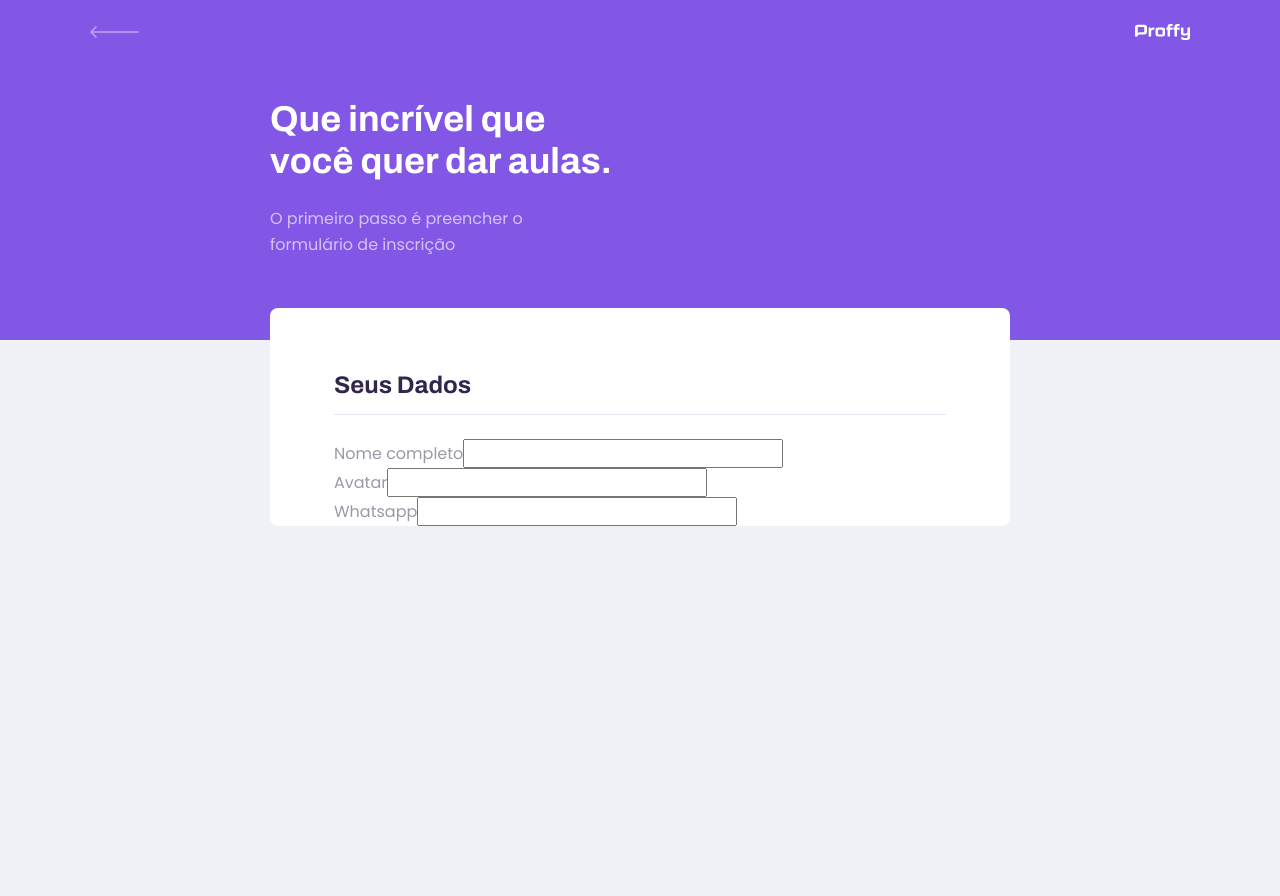
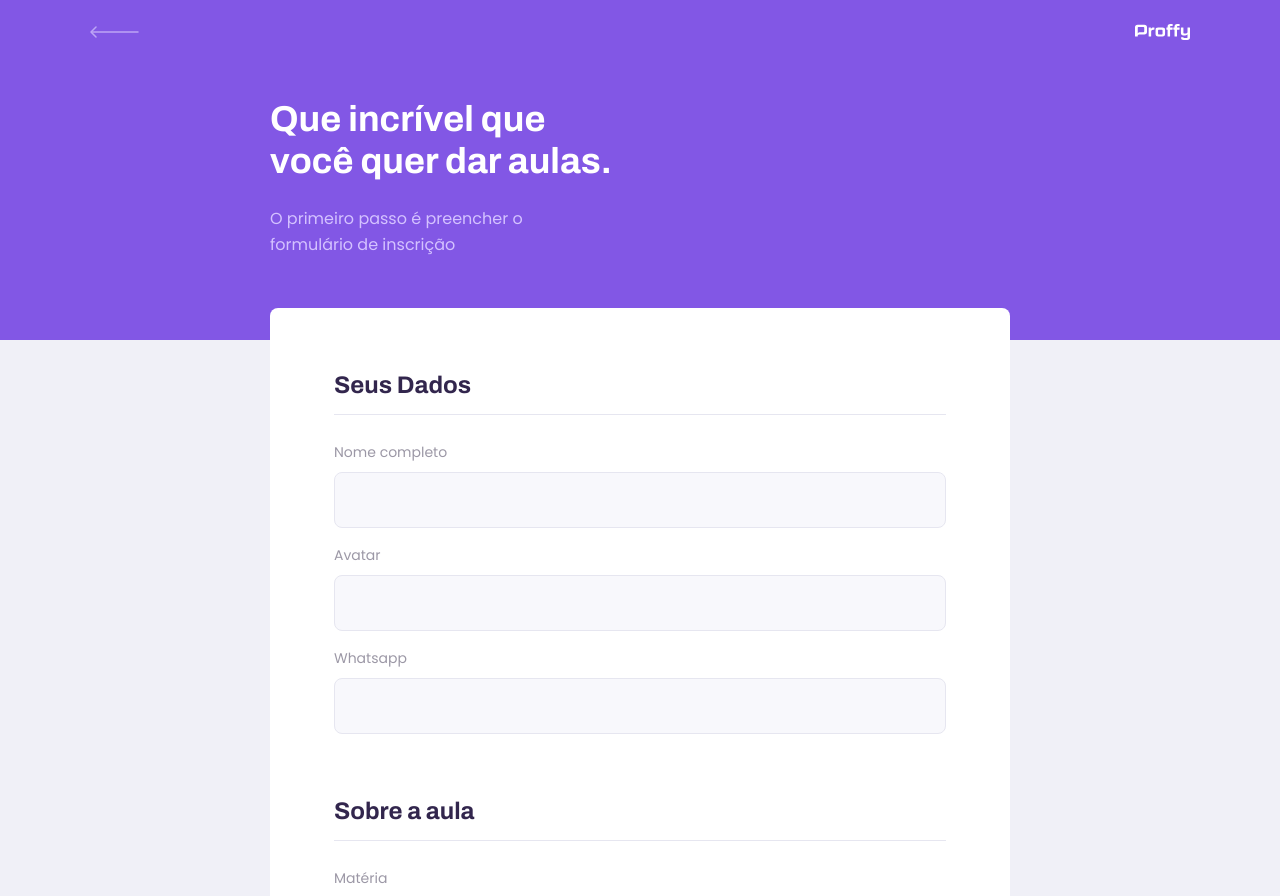
Before and after one commit to Diogo0602x/NLW-2-Trilha-Booster, a React (Create React App) app in the folder web/: page /give-classes in a window 1280 px wide. Shown: the top 896 px of the page. Before the commit the page ends 800 px from the top, so only its background shows below. Built offline with nearby package versions, Linux system fonts and the light colour scheme.

Commit message:
Textare criado

```diff
--- a/web/src/pages/TeacherForm/index.tsx
+++ b/web/src/pages/TeacherForm/index.tsx
@@ -1,8 +1,9 @@
 import React from 'react';
 
+import PageHeader from '../../components/PageHeader';
+import Input from '../../components/Input';
+
 import './styles.css';
-
-import PageHeader from '../../components/PageHeader';
 
 function TeacherForm() {
   return (
@@ -16,20 +17,16 @@
       <fieldset>
         <legend>Seus Dados</legend>
 
-        <div className="input-block">
-              <label htmlFor="name">Nome completo</label>
-              <input type="text"id="name"/>
-            </div>
+        <Input name="name" label="Nome completo"/>
+        <Input name="avatar" label="Avatar"/>
+        <Input name="whatsapp" label="Whatsapp"/>
+      </fieldset>
 
-            <div className="input-block">
-              <label htmlFor="avatar">Avatar</label>
-              <input type="text"id="avatar"/>
-            </div>
+      <fieldset>
+        <legend>Sobre a aula</legend>
 
-            <div className="input-block">
-              <label htmlFor="whatsapp">Whatsapp</label>
-              <input type="text"id="whatsapp"/>
-            </div>
+          <Input name="subject" label="Matéria"/>
+          <Input name="cost" label="Custa da sua hora por aula"/>
       </fieldset>
     </main>
   </div>
--- a/web/src/pages/TeacherList/index.tsx
+++ b/web/src/pages/TeacherList/index.tsx
@@ -2,6 +2,7 @@
 
 import PageHeader from '../../components/PageHeader';
 import TeacherItem from '../../components/TeacherItem';
+import Input from '../../components/Input';
 
 import './styles.css';
 
@@ -10,20 +11,9 @@
       <div id="page-teacher-list" className="container">
         <PageHeader title="Este são os proffys disponíveis.">
           <form id="search-teachers">
-            <div className="input-block">
-              <label htmlFor="subject">Matéria</label>
-              <input type="text"id="subject"/>
-            </div>
-
-            <div className="input-block">
-              <label htmlFor="week_day">Dia da semana</label>
-              <input type="text"id="week_day"/>
-            </div>
-
-            <div className="input-block">
-              <label htmlFor="time">Horas</label>
-              <input type="text"id="time"/>
-            </div>
+            <Input name="subject" label="Matéria"/>
+            <Input name="week_day" label="Dia da semana"/>
+            <Input type="time"name="time" label="Hora"/>
           </form>
         </PageHeader>
 
```
Also changed, not shown: web/src/components/Input/styles.css (renamed from web/src/components/Input/syles.css).
